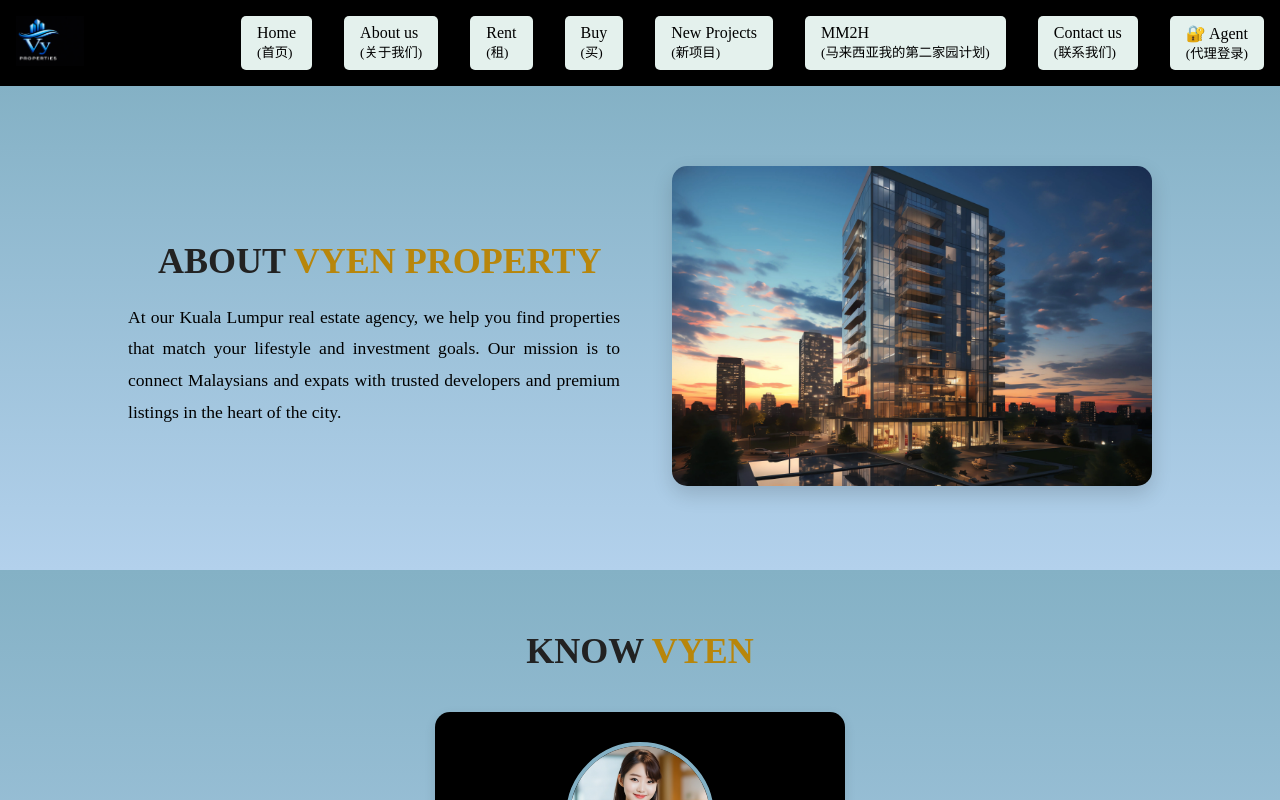
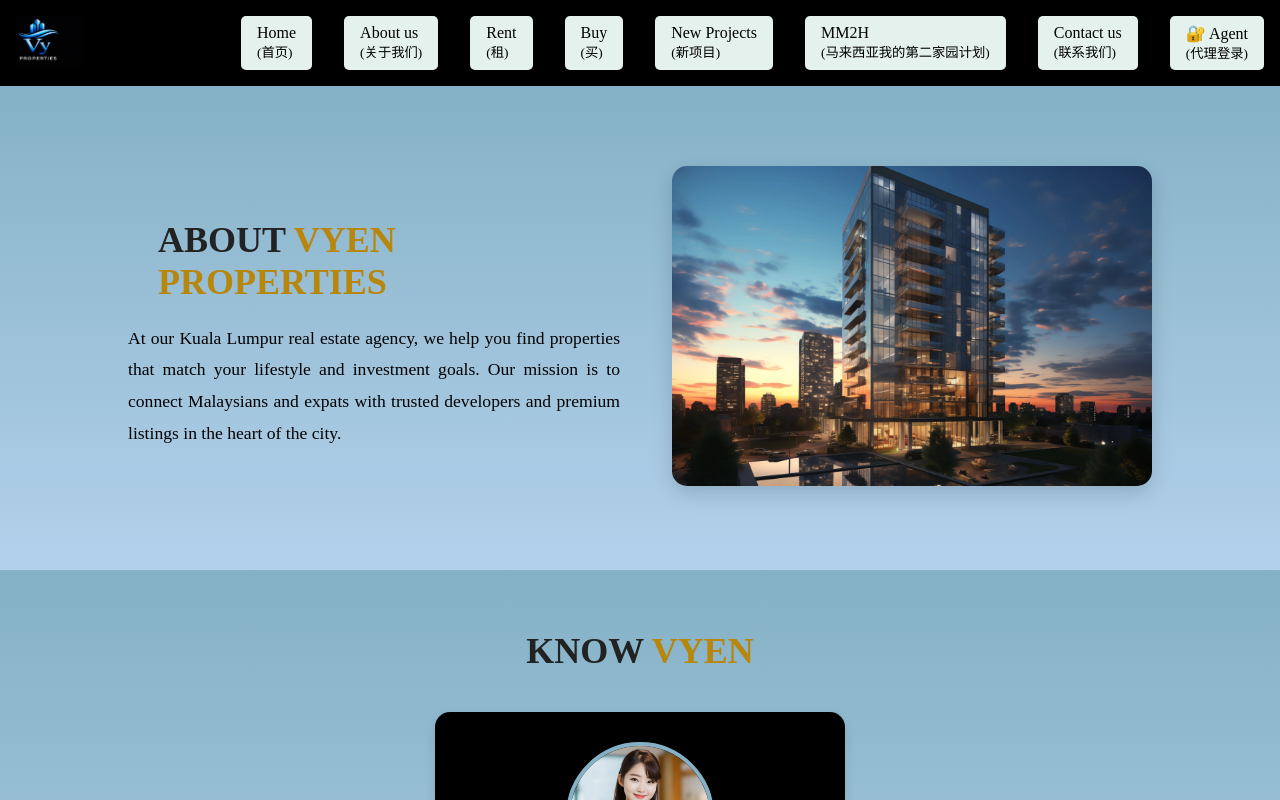
Before and after one commit to RSBusinessTech/vyenpropertyadvisor-ui, an Angular app: page /about in a window 1280 px wide. Shown: the top 800 px of the page. Built offline with nearby package versions, Linux system fonts and the light colour scheme.

Commit message:
ficing html

```diff
--- a/src/app/features/about/components/about/about.component.html
+++ b/src/app/features/about/components/about/about.component.html
@@ -2,7 +2,7 @@
 <section class="about-realestate">
   <div class="about-wrapper">
     <div class="about-text">
-      <h2 class = "about-heading"><span>About</span> Vyen Property</h2>
+      <h2 class = "about-heading"><span>About</span> Vyen Properties</h2>
       <p>
         At our Kuala Lumpur real estate agency, we help you find properties that match your lifestyle and investment goals.
         Our mission is to connect Malaysians and expats with trusted developers and premium listings in the heart of the city.
--- a/src/app/features/home/home.component.ts
+++ b/src/app/features/home/home.component.ts
@@ -28,7 +28,7 @@ export class HomeComponent implements OnInit {
 
   ngOnInit(): void {
     // ✅ SEO optimization
-    this.title.setTitle('Vyen Property | Real Estate in Kuala Lumpur | Buy, Rent, New Projects');
+    this.title.setTitle('Vyen Properties | Real Estate in Kuala Lumpur | Buy, Rent, New Projects');
     this.meta.addTags([
       { name: 'description', content: 'Find property for sale, rent or new projects in Kuala Lumpur and Malaysia. Explore apartments, condos and rooms with Vyen Property – trusted real estate experts.' },
       { name: 'keywords', content: 'real estate Malaysia, property Kuala Lumpur, rent apartment KL, buy condo KL, Vyen Property, Malaysian property, KL rooms, new property projects' },
```
